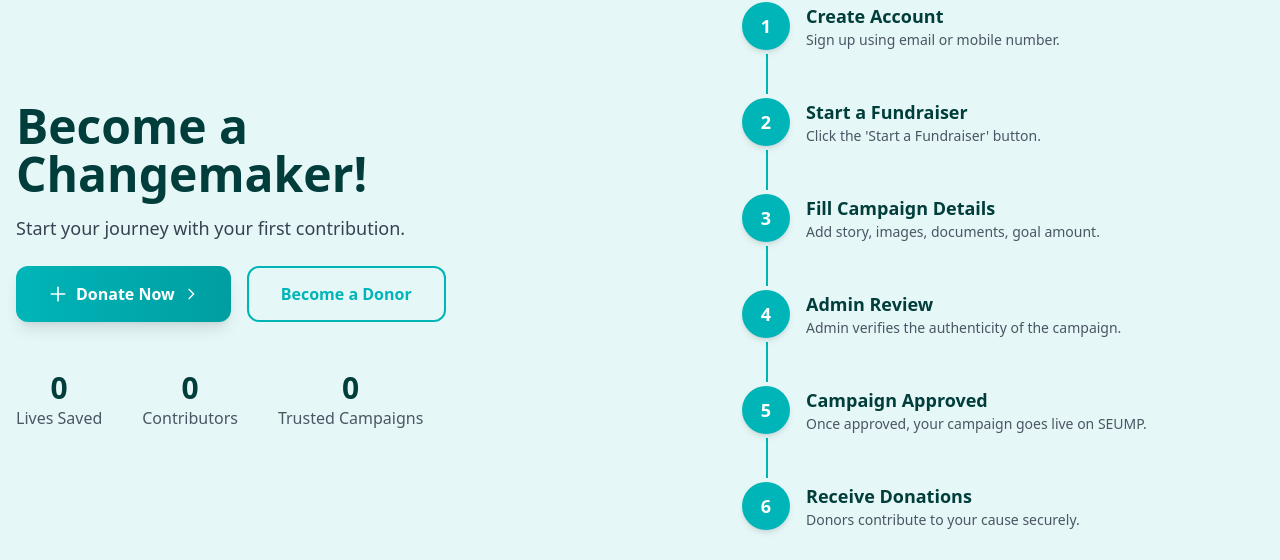
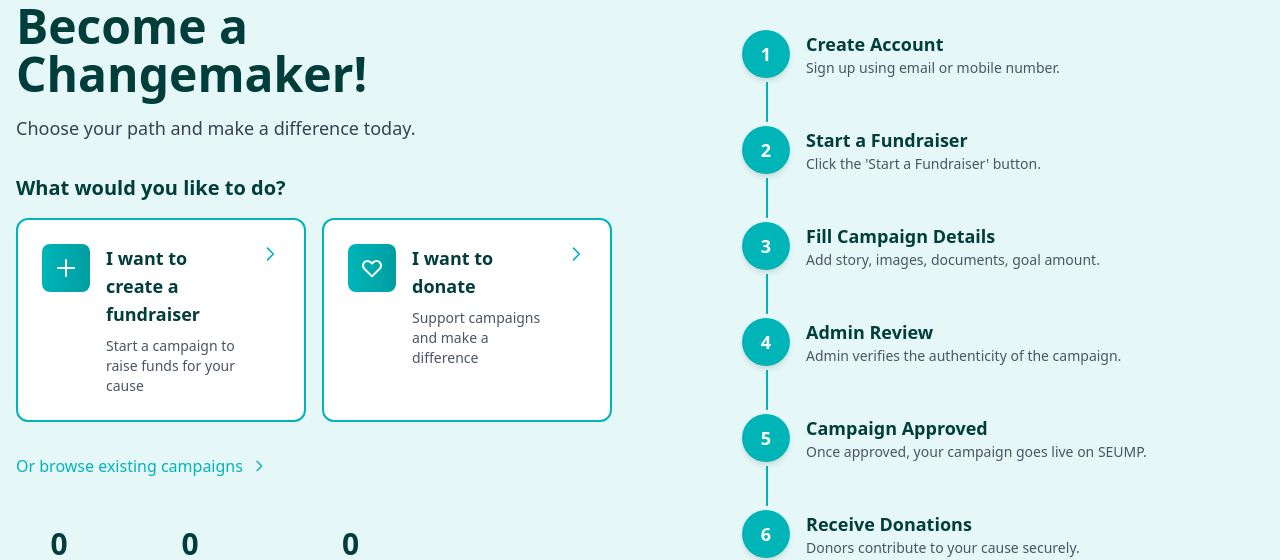
Before and after one commit to yaserkhan55/fund, a React app in the folder Frontend/: page / in a window 1280 px wide. Shown: the part 190-750 px from the top of the page. Built offline with nearby package versions, Linux system fonts and the light colour scheme; no server answers; the HTML template or start-up script is replaced by a standard one.

Commit message:
Better UX

```diff
--- a/Frontend/src/App.jsx
+++ b/Frontend/src/App.jsx
@@ -26,6 +26,7 @@ import DonorDashboard from "./pages/DonorDashboard";
 
 // Auth
 import LoginSuccess from "./components/LoginSuccess";
+import SignUpHeader from "./components/SignUpHeader";
 
 // Admin
 import AdminLogin from "./pages/AdminLogin";
@@ -86,9 +87,9 @@ export default function App() {
                 <SafeSignIn
                   path="/sign-in"
                   routing="path"
-                  afterSignInUrl="/"
-                  redirectUrl="/"
-                  signInFallbackRedirectUrl="/"
+                  afterSignInUrl="/auth/google/success"
+                  redirectUrl="/auth/google/success"
+                  signInFallbackRedirectUrl="/auth/google/success"
                   // Mobile-specific settings
                   appearance={{
                     elements: {
@@ -110,12 +111,13 @@ export default function App() {
           <Layout>
             <div className="min-h-[calc(100vh-200px)] flex items-center justify-center py-12 px-4">
               <div className="w-full max-w-md">
+                <SignUpHeader />
                 <SafeSignUp
                   path="/sign-up"
                   routing="path"
-                  afterSignUpUrl="/"
-                  redirectUrl="/"
-                  signUpFallbackRedirectUrl="/"
+                  afterSignUpUrl="/auth/google/success"
+                  redirectUrl="/auth/google/success"
+                  signUpFallbackRedirectUrl="/auth/google/success"
                   // Mobile-specific settings
                   appearance={{
                     elements: {
--- a/Frontend/src/components/Hero.jsx
+++ b/Frontend/src/components/Hero.jsx
@@ -55,34 +55,90 @@ export default function Hero() {
           </h1>
 
           <p className="text-gray-700 text-lg mt-4">
-            Start your journey with your first contribution.
+            Choose your path and make a difference today.
           </p>
 
-          <div className="flex flex-wrap gap-4 mt-6">
-            <Link
-              to="/browse"
-              className="group relative inline-flex items-center gap-2 bg-gradient-to-r from-[#00B5B8] to-[#009EA1] hover:from-[#009EA1] hover:to-[#008B8E] text-white font-bold px-8 py-3.5 rounded-xl shadow-lg hover:shadow-xl transition-all transform hover:scale-105 overflow-hidden"
-            >
-              <span className="relative z-10 flex items-center gap-2">
-                <svg className="w-5 h-5" fill="none" stroke="currentColor" viewBox="0 0 24 24">
-                  <path strokeLinecap="round" strokeLinejoin="round" strokeWidth={2} d="M12 4v16m8-8H4" />
-                </svg>
-                Donate Now
-                <svg className="w-4 h-4 group-hover:translate-x-1 transition-transform" fill="none" stroke="currentColor" viewBox="0 0 24 24">
+          {/* Two Clear Signup Options */}
+          <div className="mt-8 space-y-4">
+            <h3 className="text-xl font-semibold text-[#003D3B] mb-4">
+              What would you like to do?
+            </h3>
+
+            <div className="grid md:grid-cols-2 gap-4">
+              {/* Option 1: Create Fundraiser */}
+              <Link
+                to="/sign-up"
+                onClick={() => {
+                  // Clear any donor flow flags
+                  sessionStorage.removeItem("donorFlow");
+                  // Set campaign creator flow
+                  sessionStorage.setItem("userFlow", "campaign_creator");
+                }}
+                className="group relative p-6 bg-white border-2 border-[#00B5B8] rounded-xl hover:border-[#009EA1] hover:shadow-lg transition-all transform hover:scale-105"
+              >
+                <div className="flex items-start gap-4">
+                  <div className="flex-shrink-0 w-12 h-12 bg-gradient-to-r from-[#00B5B8] to-[#009EA1] rounded-lg flex items-center justify-center">
+                    <svg className="w-6 h-6 text-white" fill="none" stroke="currentColor" viewBox="0 0 24 24">
+                      <path strokeLinecap="round" strokeLinejoin="round" strokeWidth={2} d="M12 4v16m8-8H4" />
+                    </svg>
+                  </div>
+                  <div className="flex-1">
+                    <h4 className="text-lg font-bold text-[#003D3B] mb-2 group-hover:text-[#00B5B8] transition-colors">
+                      I want to create a fundraiser
+                    </h4>
+                    <p className="text-sm text-gray-600">
+                      Start a campaign to raise funds for your cause
+                    </p>
+                  </div>
+                  <svg className="w-5 h-5 text-[#00B5B8] group-hover:translate-x-1 transition-transform" fill="none" stroke="currentColor" viewBox="0 0 24 24">
+                    <path strokeLinecap="round" strokeLinejoin="round" strokeWidth={2} d="M9 5l7 7-7 7" />
+                  </svg>
+                </div>
+              </Link>
+
+              {/* Option 2: Donate */}
+              <Link
+                to="/sign-up"
+                onClick={() => {
+                  // Set donor flow
+                  sessionStorage.setItem("donorFlow", "true");
+                  sessionStorage.setItem("userFlow", "donor");
+                }}
+                className="group relative p-6 bg-white border-2 border-[#00B5B8] rounded-xl hover:border-[#009EA1] hover:shadow-lg transition-all transform hover:scale-105"
+              >
+                <div className="flex items-start gap-4">
+                  <div className="flex-shrink-0 w-12 h-12 bg-gradient-to-r from-[#00B5B8] to-[#009EA1] rounded-lg flex items-center justify-center">
+                    <svg className="w-6 h-6 text-white" fill="none" stroke="currentColor" viewBox="0 0 24 24">
+                      <path strokeLinecap="round" strokeLinejoin="round" strokeWidth={2} d="M4.318 6.318a4.5 4.5 0 000 6.364L12 20.364l7.682-7.682a4.5 4.5 0 00-6.364-6.364L12 7.636l-1.318-1.318a4.5 4.5 0 00-6.364 0z" />
+                    </svg>
+                  </div>
+                  <div className="flex-1">
+                    <h4 className="text-lg font-bold text-[#003D3B] mb-2 group-hover:text-[#00B5B8] transition-colors">
+                      I want to donate
+                    </h4>
+                    <p className="text-sm text-gray-600">
+                      Support campaigns and make a difference
+                    </p>
+                  </div>
+                  <svg className="w-5 h-5 text-[#00B5B8] group-hover:translate-x-1 transition-transform" fill="none" stroke="currentColor" viewBox="0 0 24 24">
+                    <path strokeLinecap="round" strokeLinejoin="round" strokeWidth={2} d="M9 5l7 7-7 7" />
+                  </svg>
+                </div>
+              </Link>
+            </div>
+
+            {/* Browse campaigns link (for existing users) */}
+            <div className="pt-4">
+              <Link
+                to="/browse"
+                className="inline-flex items-center gap-2 text-[#00B5B8] hover:text-[#009EA1] font-medium transition-colors"
+              >
+                <span>Or browse existing campaigns</span>
+                <svg className="w-4 h-4" fill="none" stroke="currentColor" viewBox="0 0 24 24">
                   <path strokeLinecap="round" strokeLinejoin="round" strokeWidth={2} d="M9 5l7 7-7 7" />
                 </svg>
-              </span>
-              <div className="absolute inset-0 bg-gradient-to-r from-white/20 to-transparent opacity-0 group-hover:opacity-100 transition-opacity"></div>
-            </Link>
-            <Link
-              to="/donor/register"
-              onClick={() => {
-                sessionStorage.setItem("donorFlow", "true");
-              }}
-              className="inline-block border-2 border-[#00B5B8] text-[#00B5B8] hover:bg-[#E6F7F7] font-semibold px-8 py-3.5 rounded-xl transition"
-            >
-              Become a Donor
-            </Link>
+              </Link>
+            </div>
           </div>
 
           {/* STATS */}
--- a/Frontend/src/components/LoginSuccessContent.jsx
+++ b/Frontend/src/components/LoginSuccessContent.jsx
@@ -105,13 +105,22 @@ export default function LoginSuccessContent({ isSignedIn, user, isClerkLoaded })
 
       // Check if we have Clerk user data
       if (currentIsSignedIn && currentUser) {
-        // Check if user wants to be a donor (from donation flow or "Become a Donor")
+        // Check user flow from homepage selection or other indicators
+        const userFlow = sessionStorage.getItem("userFlow"); // "campaign_creator" or "donor"
         const donorFlowFlag = sessionStorage.getItem("donorFlow");
-        const isDonorFlow = location.state?.isDonor ||
+
+        // Determine if this is a donor flow
+        const isDonorFlow = userFlow === "donor" ||
+                           location.state?.isDonor ||
                            donorFlowFlag === "true" ||
                            window.location.pathname.includes("/donor/") ||
                            document.referrer.includes("donation") ||
                            document.referrer.includes("donor");
+
+        // Clear userFlow after reading (one-time use)
+        if (userFlow) {
+          sessionStorage.removeItem("userFlow");
+        }
 
         console.log("LoginSuccess - Donor Flow Check:", {
           isDonorFlow,
--- /dev/null
+++ b/Frontend/src/components/SignUpHeader.jsx
@@ -0,0 +1,43 @@
+// SignUpHeader.jsx - Shows which option user selected
+import { useEffect, useState } from "react";
+
+export default function SignUpHeader() {
+  const [userFlow, setUserFlow] = useState(null);
+
+  useEffect(() => {
+    const flow = sessionStorage.getItem("userFlow");
+    setUserFlow(flow);
+  }, []);
+
+  if (!userFlow) return null;
+
+  return (
+    <div className="mb-6 p-4 bg-[#E6F7F7] rounded-lg border border-[#00B5B8]">
+      <div className="flex items-center gap-3">
+        <div className="flex-shrink-0 w-10 h-10 bg-[#00B5B8] rounded-full flex items-center justify-center">
+          {userFlow === "donor" ? (
+            <svg className="w-5 h-5 text-white" fill="none" stroke="currentColor" viewBox="0 0 24 24">
+              <path strokeLinecap="round" strokeLinejoin="round" strokeWidth={2} d="M4.318 6.318a4.5 4.5 0 000 6.364L12 20.364l7.682-7.682a4.5 4.5 0 00-6.364-6.364L12 7.636l-1.318-1.318a4.5 4.5 0 00-6.364 0z" />
+            </svg>
+          ) : (
+            <svg className="w-5 h-5 text-white" fill="none" stroke="currentColor" viewBox="0 0 24 24">
+              <path strokeLinecap="round" strokeLinejoin="round" strokeWidth={2} d="M12 4v16m8-8H4" />
+            </svg>
+          )}
+        </div>
+        <div>
+          <p className="text-sm font-semibold text-[#003D3B]">
+            {userFlow === "donor"
+              ? "You're signing up as a Donor"
+              : "You're signing up as a Campaign Creator"}
+          </p>
+          <p className="text-xs text-gray-600">
+            {userFlow === "donor"
+              ? "You'll be able to donate to campaigns"
+              : "You'll be able to create and manage fundraisers"}
+          </p>
+        </div>
+      </div>
+    </div>
+  );
+}
```
